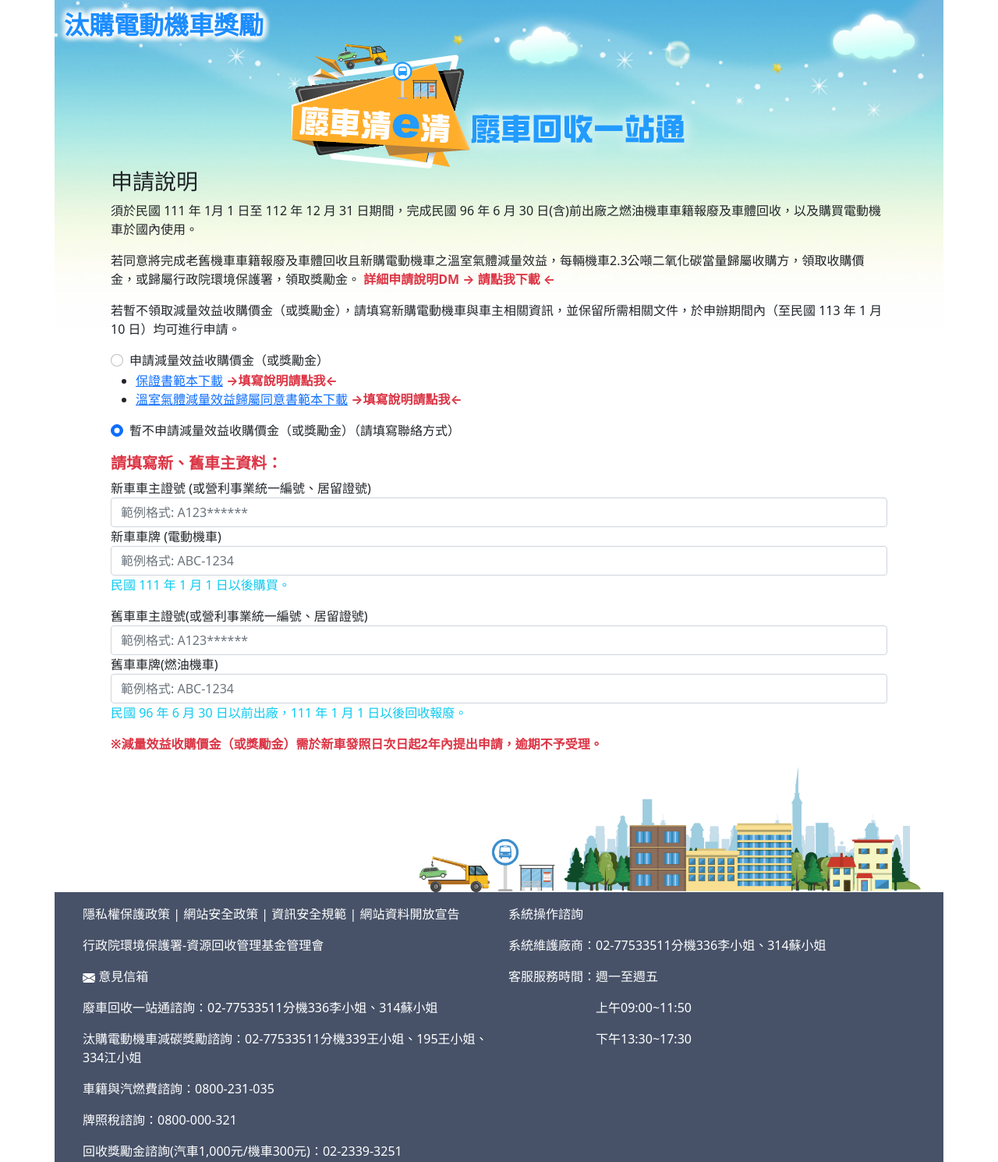
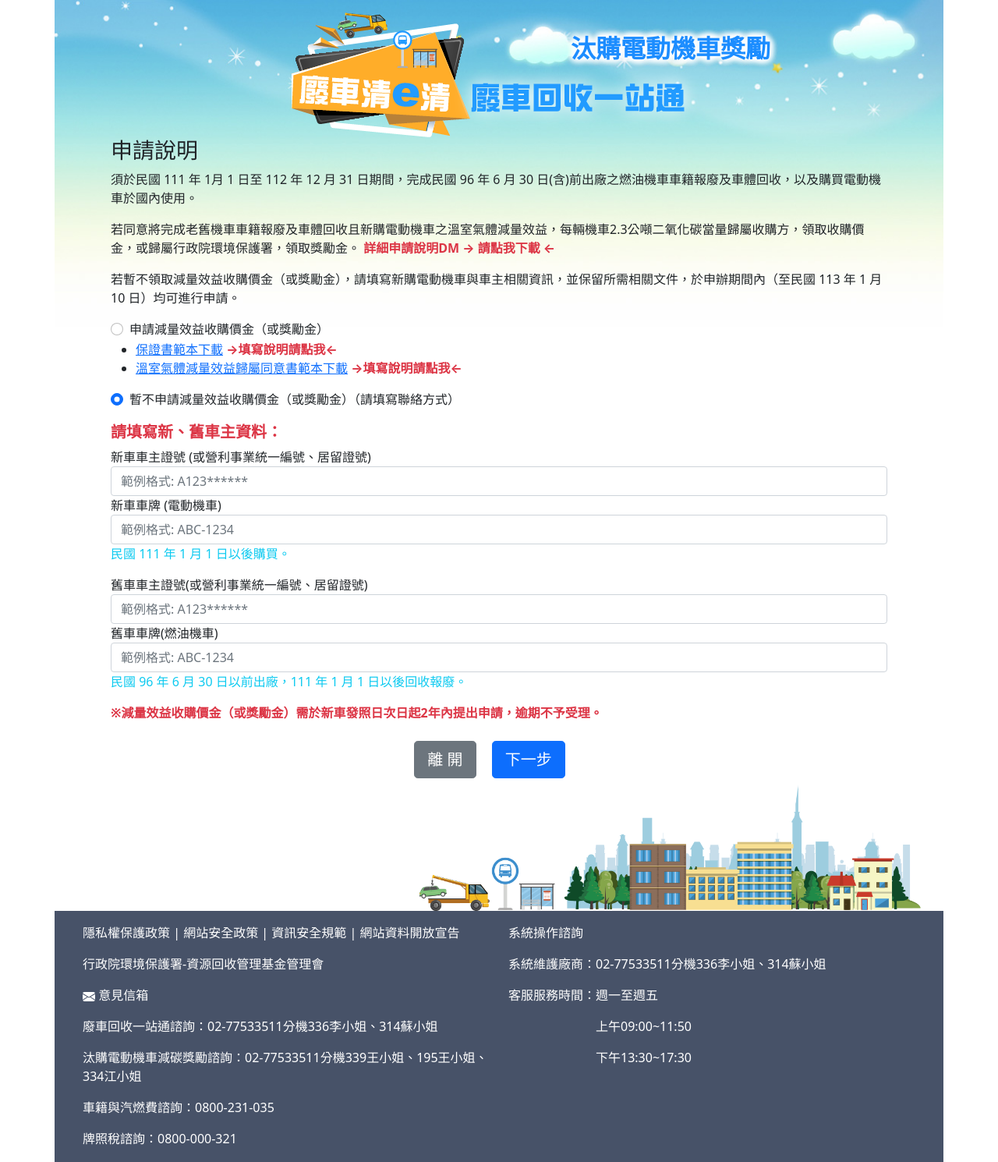
Before and after one commit to shawnliu1012/MSETP-Project-practice, a plain HTML site: page src/eliminateAndPurchase.html in a window 1280 px wide. Shown: the top 1490 px of the page at 78% size. Drawn offline with nearby package versions, Linux system fonts and the light colour scheme.

Commit message:
汰購電動機車獎勵文字調整及按鈕設定

```diff
--- a/src/eliminateAndPurchase.css
+++ b/src/eliminateAndPurchase.css
@@ -17,6 +17,11 @@
 
 /* 汰購電動機車獎勵 */
 .title-step {
+    display: flex;
+    justify-content: center;
+    position: absolute;
+    padding-left: 650px;
+    margin-top: 30px;
     font-size: 2rem;
     font-weight: bolder;
     color: #1c8dff;
--- a/src/eliminateAndPurchase.html
+++ b/src/eliminateAndPurchase.html
@@ -83,6 +83,12 @@
                     <div class="col-12">
 
                     </div>
+                    <div class="row">
+                        <div class="col-12 text-center">
+                            <button type="button" class="btn btn-secondary btn-lg m-2">離 開</button>
+                            <button type="button" class="btn btn-primary btn-lg m-2">下一步</button>
+                        </div>
+                    </div>
                 </div>
             </div>
             <div class="img2">
```
